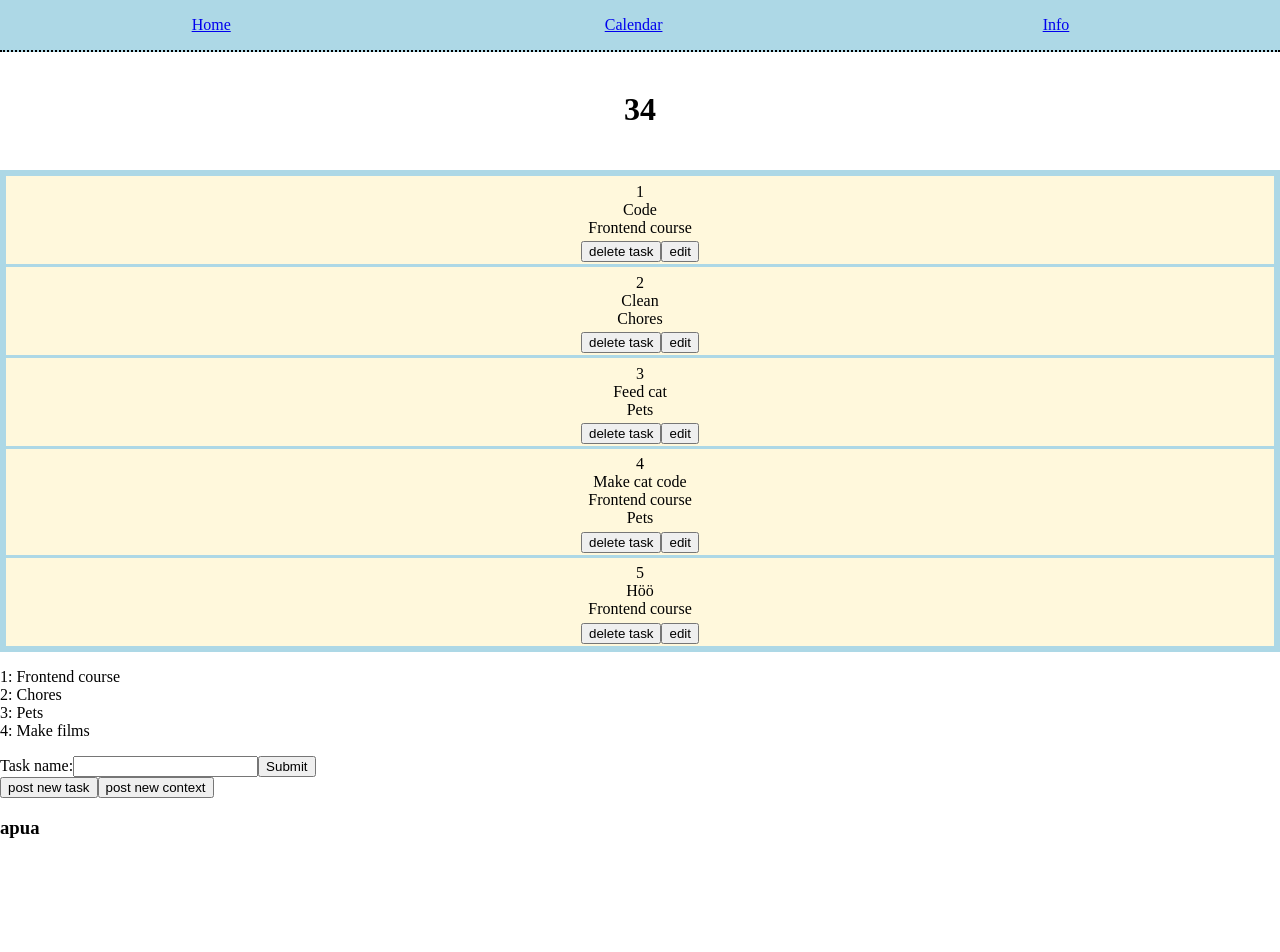
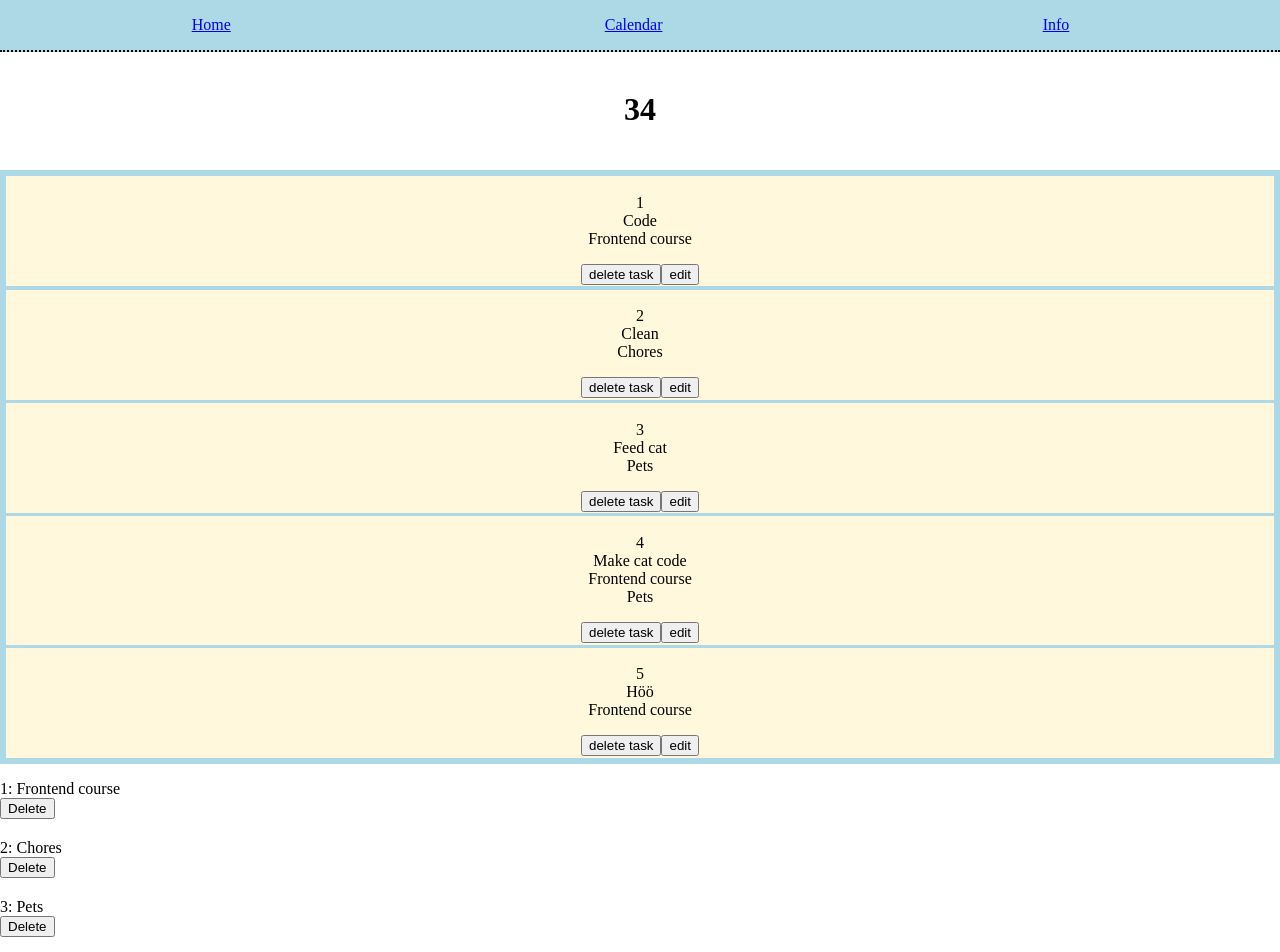
Before and after one commit to Smugliif/ReactCourseProject, a React (Create React App) app: page / in a window 1280 px wide. Shown: the top 952 px of the page. Before the commit the page ends 898 px from the top, so only its background shows below. Built offline with nearby package versions, Linux system fonts and the light colour scheme; data requests are answered from the project's data file; the HTML template or start-up script is replaced by a standard one.

Commit message:
Added deletion function for Contexts.js

```diff
--- a/src/App.css
+++ b/src/App.css
@@ -40,14 +40,14 @@ ul {
     padding: 0.2em;
 }
 
-.task_block {
+.task-block {
     text-align: center;
     background-color: cornsilk;
     margin: 0.2em;
     padding: 0.1em;
 }
 
-.task_item {
+.task-item {
     margin: 0.2em;
     padding: 0.1em;
 }
--- a/src/App.js
+++ b/src/App.js
@@ -114,7 +114,7 @@ function App() {
                 const newContexts = await contexts.filter(
                     (context) => context.id !== id
                 );
-                await setTasks(newContexts);
+                await setContexts(newContexts);
             }
         }
     };
@@ -122,7 +122,7 @@ function App() {
     return (
         <Router>
             <div>
-                <nav className="nav_menu">
+                <nav className="nav-menu">
                     <ul>
                         <li className="nav1">
                             <Link to="/">Home</Link>
@@ -153,11 +153,13 @@ function App() {
                                         putData={putData}
                                     />
                                 )}
-                                <Contexts
-                                    contexts={contexts}
-                                    url={contextsUrl}
-                                    handleDelete={handleDelete}
-                                />
+                                {contexts && (
+                                    <Contexts
+                                        contexts={contexts}
+                                        url={contextsUrl}
+                                        handleDelete={handleDelete}
+                                    />
+                                )}
                                 <Form /> {/*TODO Evaluate need for Form*/}
                                 <button
                                     onClick={() => {
--- a/src/Components/Contexts.js
+++ b/src/Components/Contexts.js
@@ -1,11 +1,16 @@
 const Contexts = ({ contexts, url, handleDelete }) => {
     return (
-        <ul className="context_list">
+        <ul className="context-list">
             {contexts.map((context) => {
                 return (
-                    <li key={context.id}>
-                        {context.id}: {context.title}
-                    </li>
+                    <div className="context-item" key={context.id}>
+                        <li>
+                            {context.id}: {context.title}
+                        </li>
+                        <button onClick={() => handleDelete(url, context.id)}>
+                            Delete
+                        </button>
+                    </div>
                 );
             })}
         </ul>
@@ -13,8 +18,3 @@ const Contexts = ({ contexts, url, handleDelete }) => {
 };
 
 export default Contexts;
-
-/* <button onClick={() => handleDelete(url, context.id)}>
-                            Delete
-                        </button>
-                        TODO Make not crash */
--- a/src/Components/Task.js
+++ b/src/Components/Task.js
@@ -3,15 +3,11 @@ import React from "react";
 const Task = ({ task, contexts }) => {
     return (
         <>
-            <ul className="task_item">
+            <ul className="taskitem">
                 <li>{task.id}</li>
                 <li>{task.name}</li>
                 {task.taskContexts.map((taskId) => {
-                    return contexts.map((context) => {
-                        if (taskId === context.id) {
-                            return <li key={taskId}>{context.title}</li>;
-                        }
-                    });
+                    return <li key={taskId}>{contexts[taskId - 1].title}</li>;
                 })}
                 {/* {console.log(Array.isArray(task.contextId))} */}
             </ul>
--- a/src/Components/Tasks.js
+++ b/src/Components/Tasks.js
@@ -23,7 +23,7 @@ const Tasks = ({ tasks, contexts, url, handleDelete, putData }) => {
         <div className="tasks">
             {tasks.map((task) => {
                 return (
-                    <div key={task.id} className="task_block">
+                    <div key={task.id} className="task-block">
                         <Task task={task} contexts={contexts} />
                         <button onClick={() => handleDelete(url, task.id)}>
                             delete task
```
